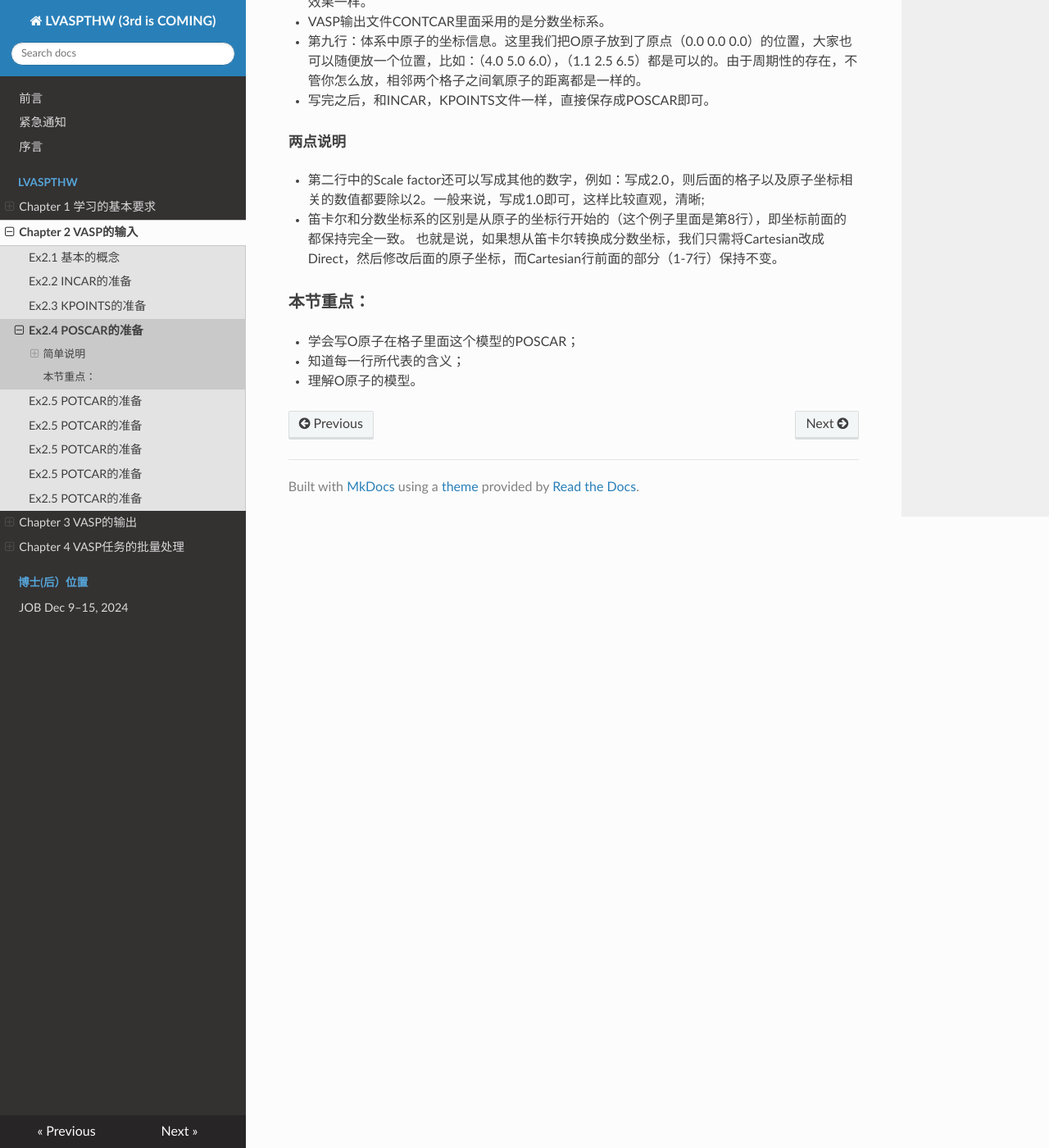
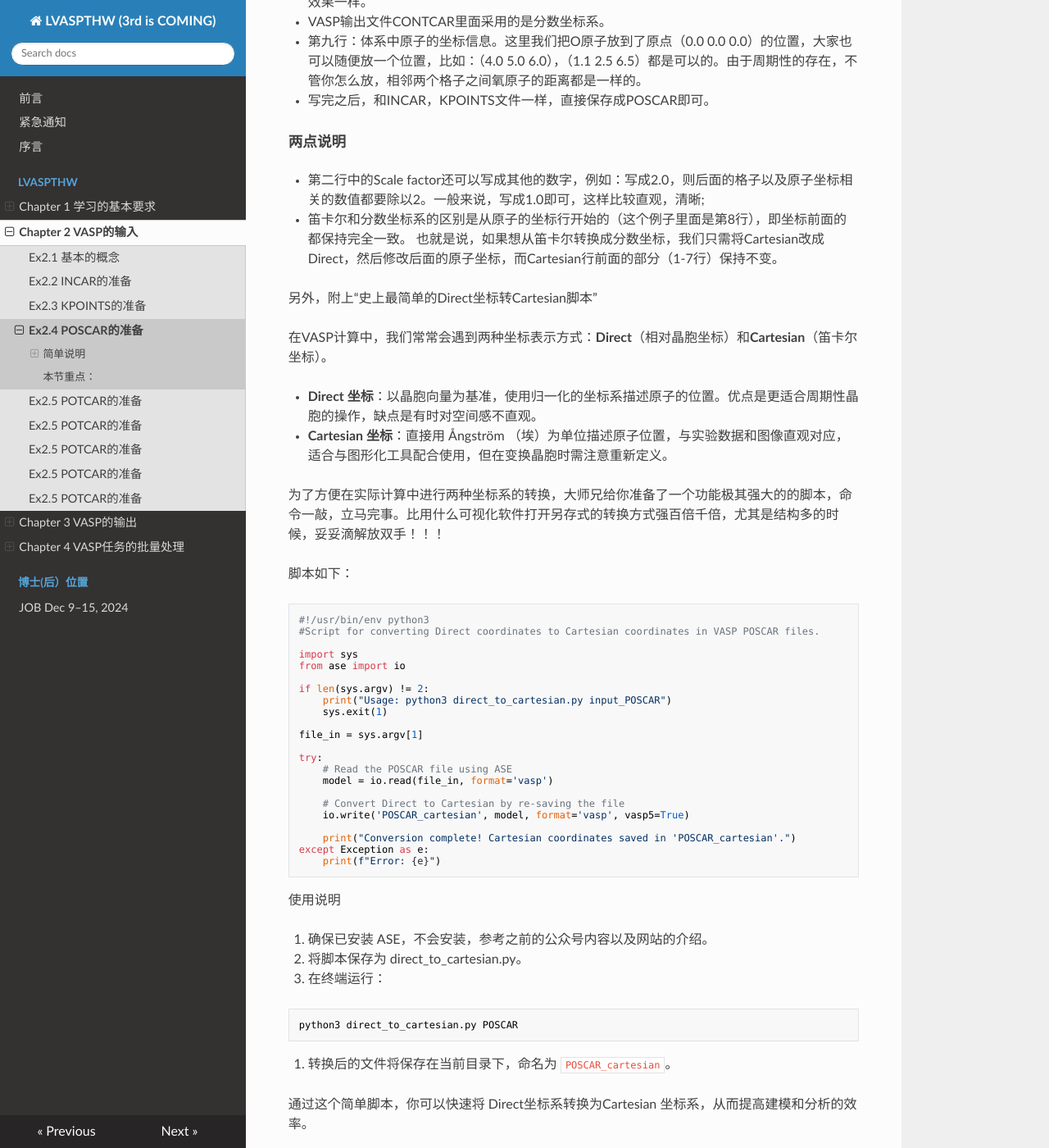
Before and after one commit to bigbrosci/LVASPTHW_com, an MkDocs documentation site: the page built from docs/LVASPTHW/Ex2.4.md, in a window 1280 px wide and 1400 px high, scrolled down 1219 px. Shown: the whole window at 82% size. Built offline with MkDocs 1.6.1, drawn with Linux system fonts in a browser that asks for light colours; nearby versions of some CDN libraries.

Commit message:
ase_script

````diff
--- a/docs/LVASPTHW/Ex2.4.md
+++ b/docs/LVASPTHW/Ex2.4.md
@@ -54,9 +54,66 @@ Cartesian       # positions in cartesian coordinates
 * 笛卡尔和分数坐标系的区别是从原子的坐标行开始的（这个例子里面是第8行），即坐标前面的都保持完全一致。 也就是说，如果想从笛卡尔转换成分数坐标，我们只需将Cartesian改成Direct，然后修改后面的原子坐标，而Cartesian行前面的部分（1-7行）保持不变。
 
 
+另外，附上“史上最简单的Direct坐标转Cartesian脚本”
+
+在VASP计算中，我们常常会遇到两种坐标表示方式：**Direct**（相对晶胞坐标）和**Cartesian**（笛卡尔坐标）。
+
+- **Direct 坐标**：以晶胞向量为基准，使用归一化的坐标系描述原子的位置。优点是更适合周期性晶胞的操作，缺点是有时对空间感不直观。
+- **Cartesian 坐标**：直接用 Ångström （埃）为单位描述原子位置，与实验数据和图像直观对应，适合与图形化工具配合使用，但在变换晶胞时需注意重新定义。
+
+为了方便在实际计算中进行两种坐标系的转换，大师兄给你准备了一个功能极其强大的的脚本，命令一敲，立马完事。比用什么可视化软件打开另存式的转换方式强百倍千倍，尤其是结构多的时候，妥妥滴解放双手！！！
+
+
+脚本如下：
+
+```python
+#!/usr/bin/env python3
+#Script for converting Direct coordinates to Cartesian coordinates in VASP POSCAR files.
+
+import sys
+from ase import io
+
+if len(sys.argv) != 2:
+    print("Usage: python3 direct_to_cartesian.py input_POSCAR")
+    sys.exit(1)
+
+file_in = sys.argv[1]
+
+try:
+    # Read the POSCAR file using ASE
+    model = io.read(file_in, format='vasp')
+
+    # Convert Direct to Cartesian by re-saving the file
+    io.write('POSCAR_cartesian', model, format='vasp', vasp5=True)
+
+    print("Conversion complete! Cartesian coordinates saved in 'POSCAR_cartesian'.")
+except Exception as e:
+    print(f"Error: {e}")
+```
+
+
+使用说明
+
+1. 确保已安装 ASE，不会安装，参考之前的公众号内容以及网站的介绍。
+
+2. 将脚本保存为 direct_to_cartesian.py。
+
+3. 在终端运行：
+
+```bash
+python3 direct_to_cartesian.py POSCAR
+```
+
+4. 转换后的文件将保存在当前目录下，命名为 `POSCAR_cartesian`。
+
+
+通过这个简单脚本，你可以快速将 Direct坐标系转换为Cartesian 坐标系，从而提高建模和分析的效率。
+
+
 
 ### 本节重点：
 
 * 学会写O原子在格子里面这个模型的POSCAR；
 * 知道每一行所代表的含义；
 * 理解O原子的模型。
+* 记住这个脚本，以后用得着。
````
Also changed, not shown: plan_mkdocs.yml (added, +86 -0 lines).
